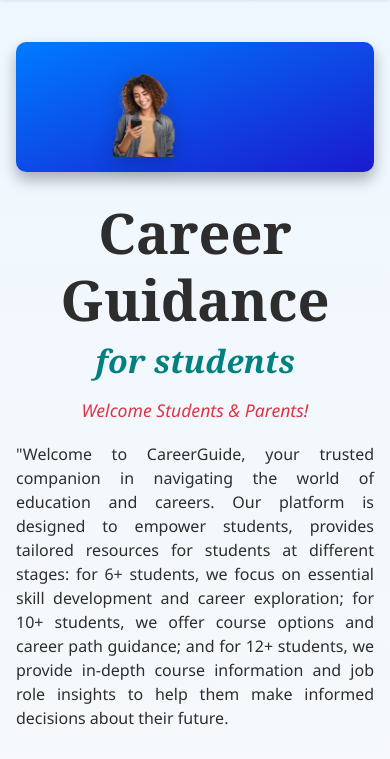
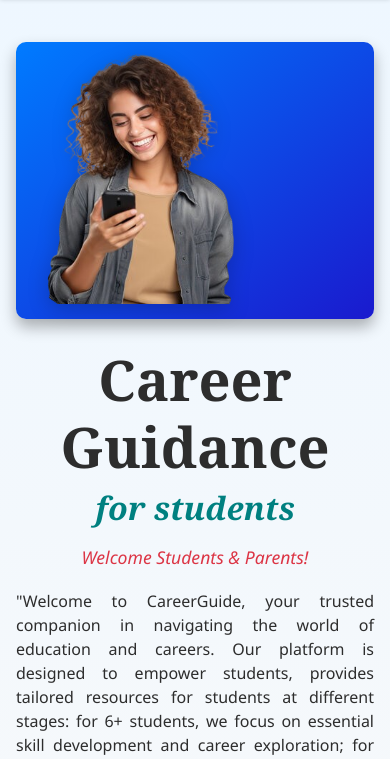
Before and after one commit to regondashiva/Career-Guide, a plain HTML site: page index.html in a window 390 px wide. Shown: the part 73-832 px from the top of the page. Drawn offline with Linux system fonts and the light colour scheme.

Commit message:
Update index.html

```diff
--- a/index.html
+++ b/index.html
@@ -391,13 +391,13 @@ h3{
              }
               .student-img {
 
-    margin-top: 24px;
-    width: 120px;
-    display: block;
-    margin-left: auto;
-    margin-right: auto;
-
-
+position: relative;
+    max-width: 100%;
+    max-height: 120%;
+    height: auto;
+    width: auto;
+    z-index: 1;
+    object-fit: contain;
 }
 
             .blue-bg {
```
